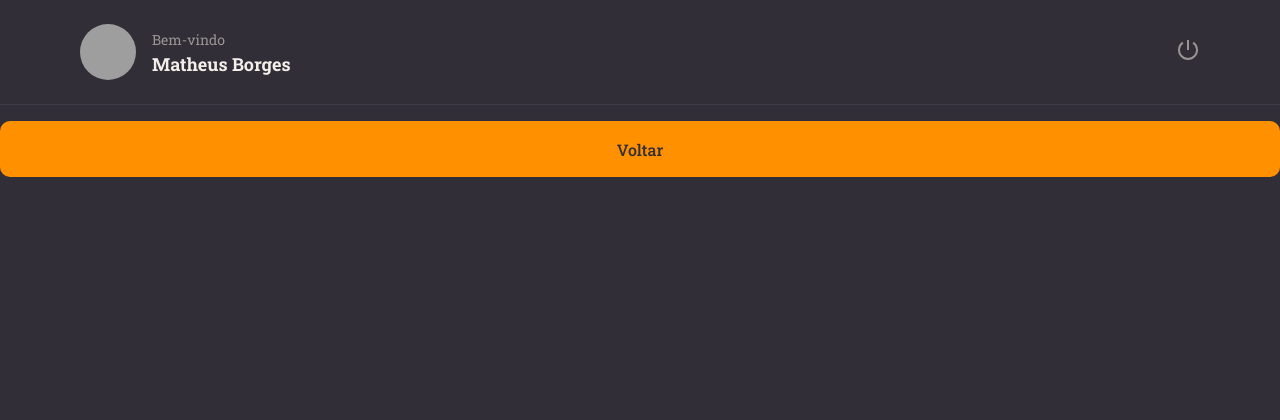
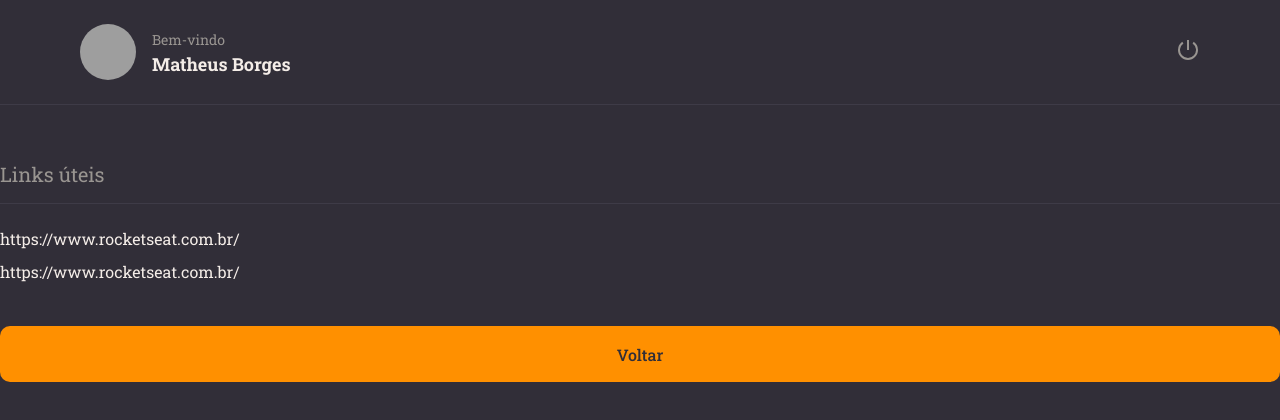
Before and after one commit to MatheusBorgesDev/rocketnotes-Introduction-to-react.js, a React (Vite) app: page / in a window 1280 px wide. Shown: the top 420 px of the page. Built offline with nearby package versions, Linux system fonts and the light colour scheme; grey boxes are pictures that could not be loaded.

Commit message:
Section component created

```diff
--- /dev/null
+++ b/src/components/Section/index.jsx
@@ -0,0 +1,11 @@
+import { Container } from './styles'
+
+export function Section( { title, children} ){
+
+  return(
+    <Container>
+      <h2>{title}</h2>
+      {children}
+    </Container>
+  );
+}
--- /dev/null
+++ b/src/components/Section/styles.js
@@ -0,0 +1,18 @@
+import styled from "styled-components";
+
+export const Container = styled.section`
+  margin: 56px 0 28px;
+
+  > h2 {
+    border-bottom-width: 1px;
+    border-bottom-style: solid;
+    border-bottom-color: ${({ theme }) => theme.COLORS.BACKGROUND_700};
+
+    padding-bottom: 16px;
+    margin-bottom: 24px;
+
+    color: ${({ theme }) => theme.COLORS.GRAY_100};
+    font-size: 20px;
+    font-weight: 400;
+  }
+`;
--- a/src/pages/Details/index.jsx
+++ b/src/pages/Details/index.jsx
@@ -1,12 +1,21 @@
-import { Container } from "./styles"
+import { Container, Links } from "./styles"
 
 import { Header } from "../../components/Header"
 import { Button } from "../../components/button"
+import { Section } from "../../components/Section"
 
 export function Details() {
   return(
     <Container>
-      <Header></Header>
+      <Header />
+
+      <Section title="Links úteis">
+        <Links>
+          <li><a href="#">https://www.rocketseat.com.br/</a></li>
+          <li><a href="#">https://www.rocketseat.com.br/</a></li>
+        </Links>
+      </Section>
+
       <Button title="Voltar"/>
     </Container>
   )
--- a/src/pages/Details/styles.js
+++ b/src/pages/Details/styles.js
@@ -10,3 +10,16 @@ export const Container = styled.div`
   "header"
   "content";
 `;
+
+export const Links = styled.ul`
+  list-style: none;
+
+  > li {
+    margin-top: 12px;
+
+    a {
+      color: ${({ theme }) => theme.COLORS.WHITE};
+    }
+  }
+
+`;
```
